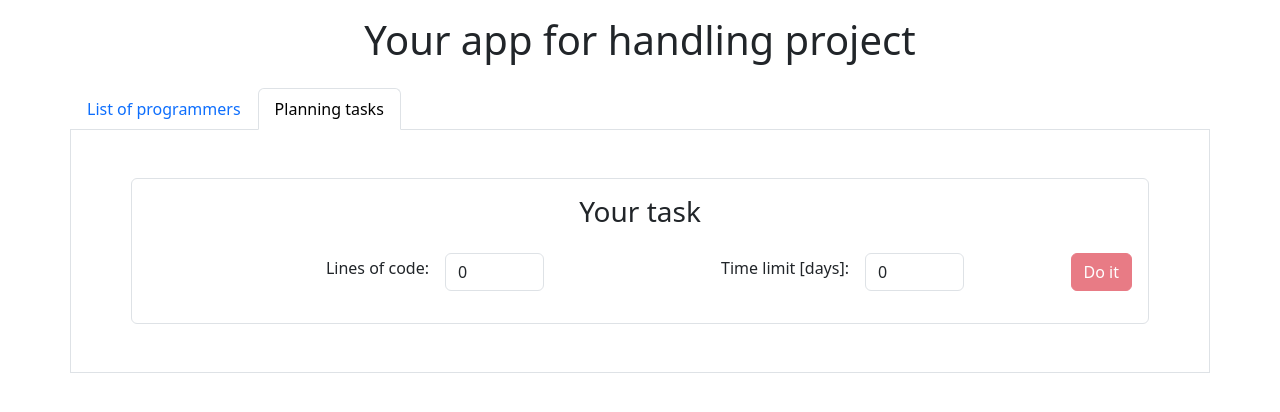
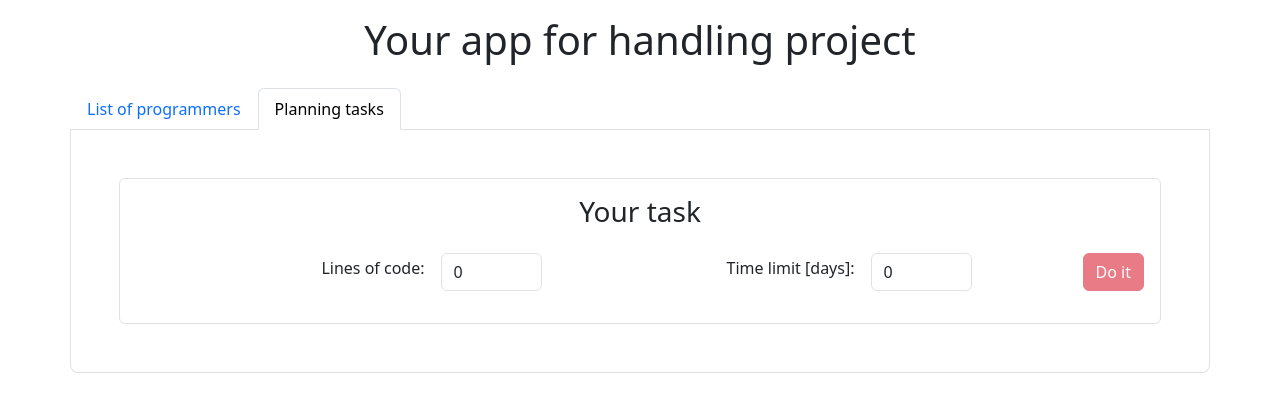
Before and after one commit to jardarik/prog-task-planner, a React (Vite) app: page / in a window 1280 px wide. Both pictures are taken after a click on the button "Planning tasks". Shown: the top 412 px of the page. Built offline with nearby package versions, Linux system fonts and the light colour scheme.

Commit message:
backup-13

```diff
--- a/src/App.jsx
+++ b/src/App.jsx
@@ -8,7 +8,7 @@ import FormProject from "./components/FormProject";
 
 function App() {
   const [teamData, setTeamData] = useState(jsonData);
-  const [showForm, setShowForm] = useState("form-add");
+  // const [showForm, setShowForm] = useState("form-add");
   // const [newProg, setNewProg] = useState("");
   const [activeTab, setActiveTab] = useState("tab1");
 
@@ -69,7 +69,7 @@ function App() {
       </div>
 
       {/* Team list and formadd */}
-      <div className="row border border-top-0 p-2 p-md-5">
+      <div className="row border border-top-0 p-2 p-md-5 rounded-bottom-3">
         {activeTab === "tab1" && (
           <>
             <FormAdd handleAddProg={handleAddProg} />
--- a/src/components/FormProject.jsx
+++ b/src/components/FormProject.jsx
@@ -47,7 +47,7 @@ function FormProject({ data }) {
   }, [lines, days, data]);
 
   return (
-    <form>
+    <form className="p-0">
       <fieldset className="border rounded p-3">
         <div className="row mb-3">
           <div className="col text-center">
```
